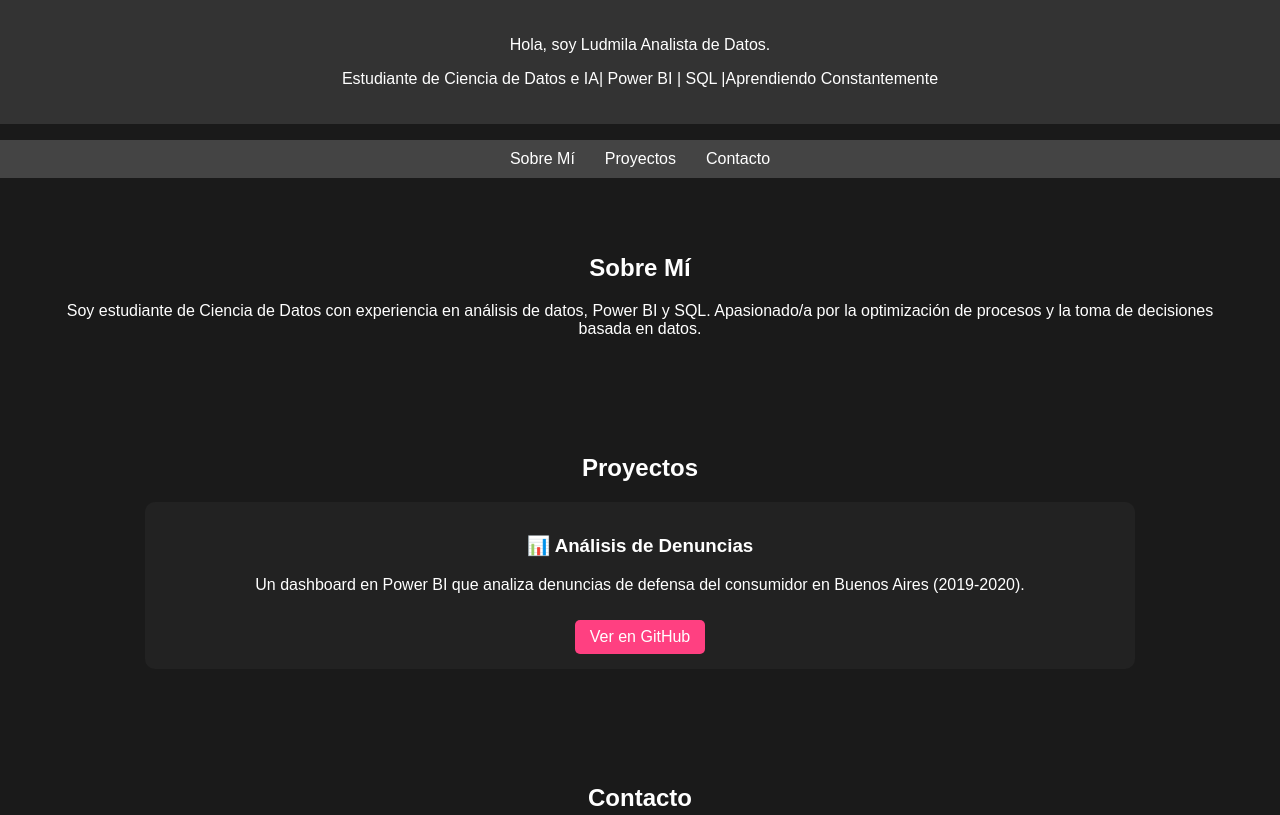
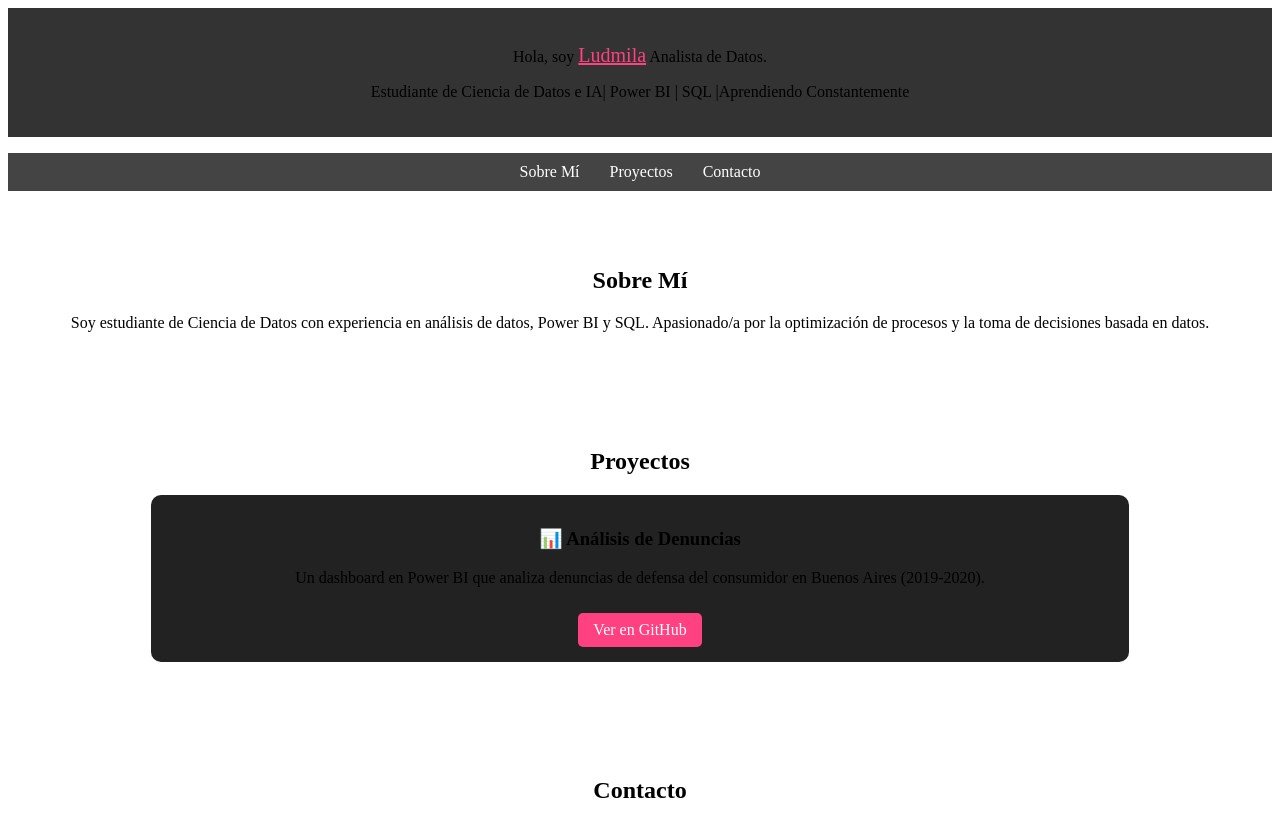
Before and after one commit to LudData/LudData.github.io, a plain HTML site: page index.html in a window 1280 px wide. Shown: the top 815 px of the page. Drawn offline with Linux system fonts and the light colour scheme.

Commit message:
Update style.css

```diff
--- a/style.css
+++ b/style.css
@@ -1,10 +1,9 @@
-body {
-    font-family: Arial, sans-serif;
-    margin: 0;
-    padding: 0;
-    background-color: #1a1a1a;
-    color: white;
+.resaltado {
+    color: #ff4081; /* Rosa */
+    font-size: 20px;
+    text-decoration: underline;
 }
+
 
 header {
     text-align: center;
```
